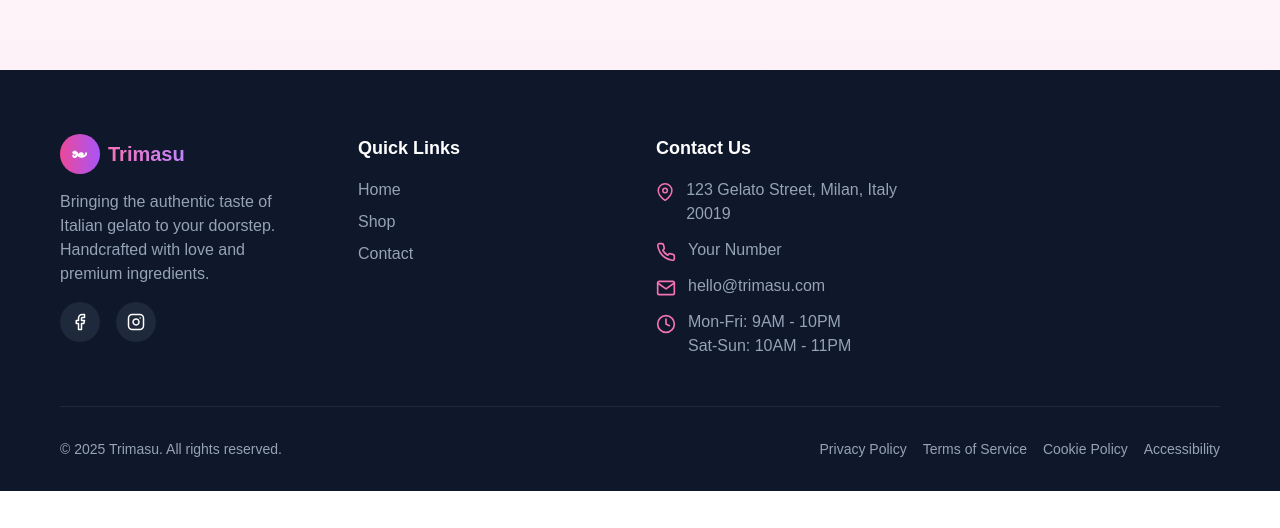
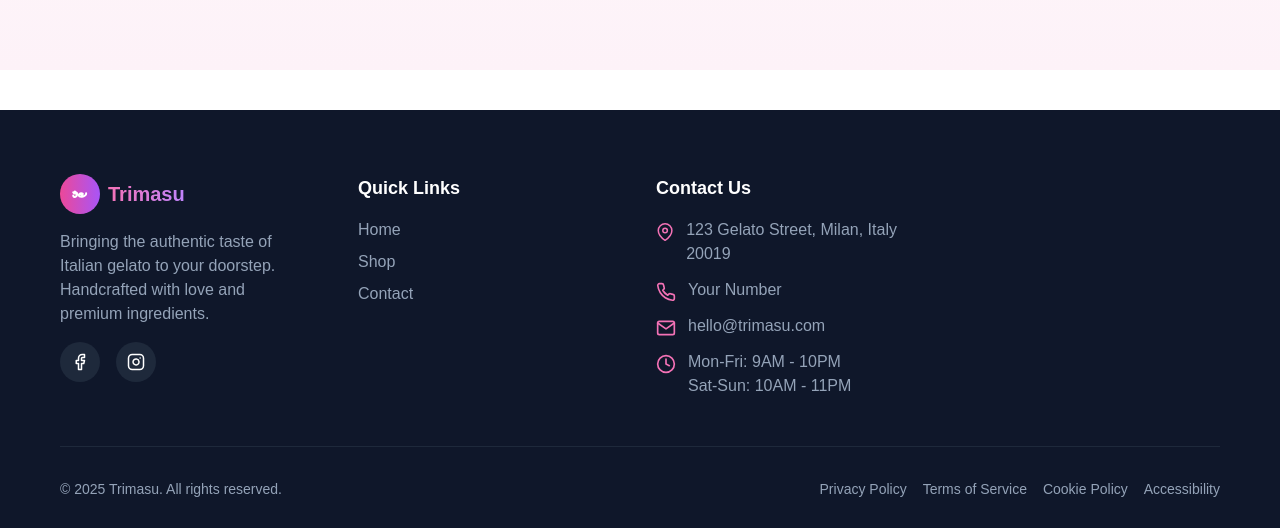
Before and after one commit to Sherrrrryyy/TRIMASU, a React (Vite) app: page / in a window 1280 px wide. Shown: the part 1346-1874 px from the top of the page. Before the commit the page ends 1837 px from the top, so only its background shows below. Built offline with nearby package versions, Linux system fonts and the light colour scheme.

Commit message:
Update Footer component to adjust margin for improved layout

```diff
--- a/src/components/Footer.jsx
+++ b/src/components/Footer.jsx
@@ -3,7 +3,7 @@
     const currentYear = new Date().getFullYear()
 
     return (
-      <footer className="bg-slate-900 text-white pt-16 pb-8">
+      <footer className="bg-slate-900 text-white mt-10 pt-16 pb-8">
         <div className="container mx-auto px-4">
           {/* Main footer content */}
           <div className="grid grid-cols-1 md:grid-cols-2 lg:grid-cols-4 gap-8 mb-12">
```
